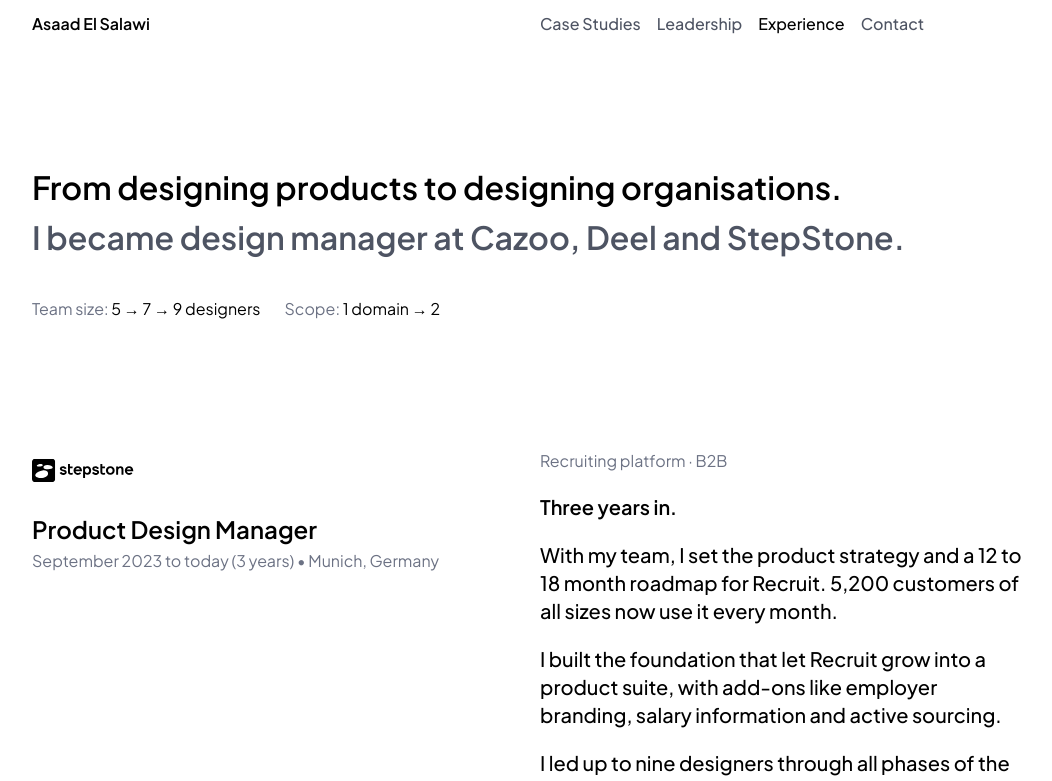
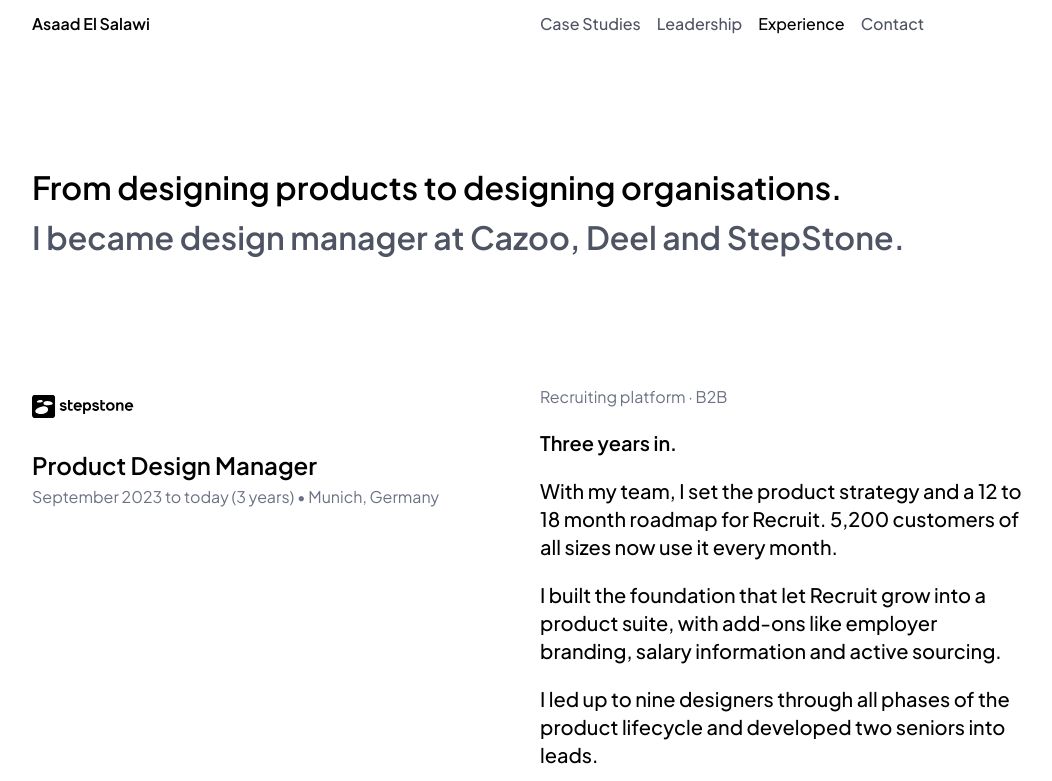
Before and after one commit to asaadelsalawi/portfolio, a React (Vite) app: page /experience in a window 1280 px wide. Shown: the top 781 px of the page, without its empty margins (112-1164 px from the left). Built offline with nearby package versions, Linux system fonts and the light colour scheme; no server answers; what @storyblok/react would draw is missing.

Commit message:
Experience: remove team size / scope line

```diff
--- a/src/pages/Experience.tsx
+++ b/src/pages/Experience.tsx
@@ -143,16 +143,6 @@ export default function Experience() {
                 </p>
               </Reveal>
             </div>
-            <Reveal>
-              <div className="flex flex-wrap gap-6 text-base text-[var(--color-text-tertiary)]">
-                <p>
-                  Team size: <span className="text-black">5 → 7 → 9 designers</span>
-                </p>
-                <p>
-                  Scope: <span className="text-black">1 domain → 2</span>
-                </p>
-              </div>
-            </Reveal>
           </section>
 
           <section className="flex flex-col gap-20">
```
